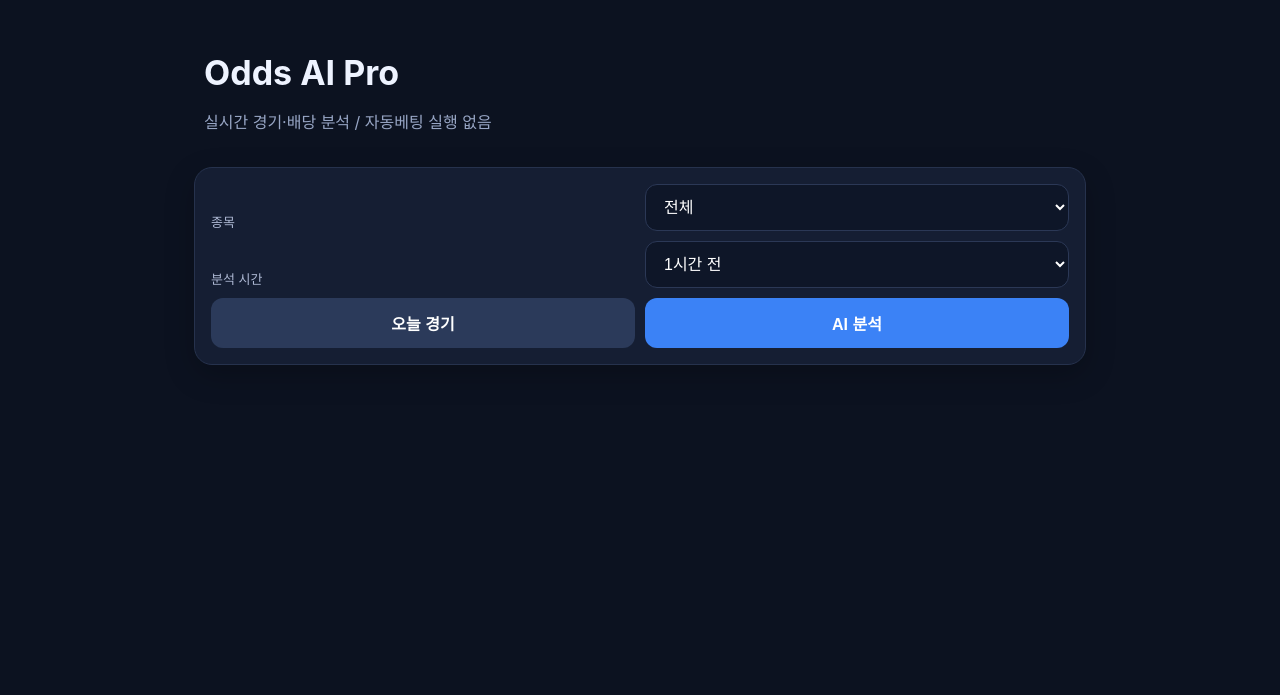
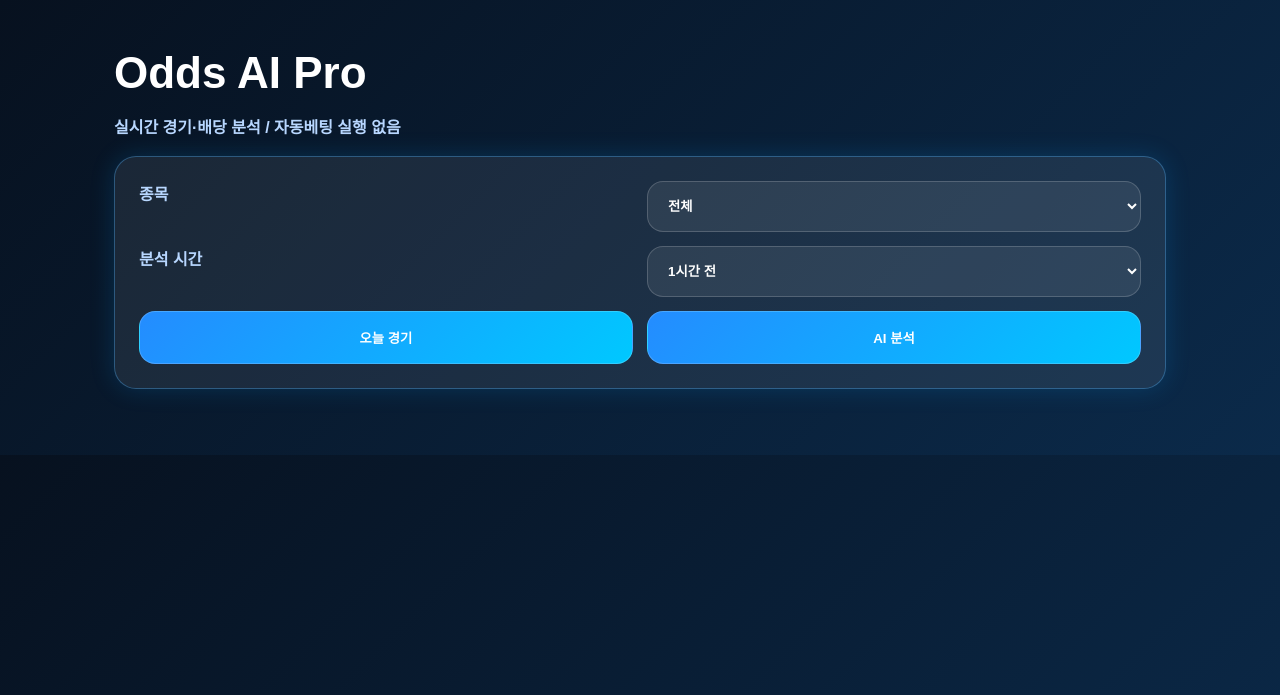
Before and after one commit to sweetlimhae/Odds-AI-V4, a Flask app: page / in a window 1280 px wide. Shown: the top 695 px of the page. Run offline with Flask 3, Linux system fonts and the light colour scheme.

Commit message:
Update style.css

```diff
--- a/static/style.css
+++ b/static/style.css
@@ -1,29 +1,108 @@
-* { box-sizing: border-box; }
-body { margin: 0; font-family: -apple-system, BlinkMacSystemFont, "Segoe UI", sans-serif; background: #0c1220; color: #eef3ff; }
-.wrap { max-width: 920px; margin: 0 auto; padding: 24px 14px 60px; }
-.hero { padding: 28px 10px 18px; }
-.hero h1 { margin: 0; font-size: 34px; }
-.hero p { color: #98a6c5; }
-.panel, .card { background: #151e33; border: 1px solid #26324d; border-radius: 18px; padding: 16px; box-shadow: 0 10px 30px rgba(0,0,0,.22); }
-.controls { display: grid; gap: 10px; grid-template-columns: 1fr 1fr; align-items: end; }
-label { color: #aeb9d4; font-size: 13px; }
-select, button { width: 100%; border: 0; border-radius: 12px; padding: 13px 14px; font-size: 16px; }
-select { background: #0e1628; color: #fff; border: 1px solid #2b3856; }
-button { background: #2b3a5a; color: #fff; font-weight: 700; cursor: pointer; }
-button.primary { background: #3b82f6; }
-.status { margin: 14px 0; }
-.notice { padding: 12px 14px; border-radius: 12px; background: #1e2b47; color: #cbd8ff; }
-.results { display: grid; gap: 14px; margin-top: 14px; }
-.card h2 { margin: 6px 0 10px; }
-.card h3 { margin: 8px 0; }
-.tag { display: inline-block; font-size: 12px; color: #b7c6e8; background: #202b45; border-radius: 999px; padding: 5px 9px; }
-.markets { display: flex; flex-wrap: wrap; gap: 8px; margin-top: 10px; }
-.markets span { background: #0f172a; border: 1px solid #2d3a59; border-radius: 999px; padding: 8px 10px; }
-.markets small { color: #93a4c8; }
-.highlight { border-color: #3b82f6; }
-.danger { border-color: #ef4444; }
-.score-row { display: flex; gap: 10px; flex-wrap: wrap; margin: 8px 0 14px; }
-.score-row b { background: #0f172a; border-radius: 10px; padding: 8px 10px; }
-.pick { border-top: 1px solid #2b3856; padding-top: 12px; margin-top: 12px; }
-.reason { color: #aeb9d4; }
-@media (max-width: 620px) { .controls { grid-template-columns: 1fr; } .hero h1 { font-size: 28px; } }
+*{box-sizing:border-box}
+body{
+  margin:0;
+  font-family:Arial,"Noto Sans KR",sans-serif;
+  background:linear-gradient(135deg,#07111f,#0b2a4a);
+  color:#fff;
+}
+.wrap{max-width:1100px;margin:0 auto;padding:48px 24px}
+.hero h1{font-size:44px;margin:0 0 12px}
+.hero p{color:#b8d7ff;font-weight:700}
+.panel,.card,.notice{
+  background:rgba(255,255,255,.08);
+  border:1px solid rgba(80,180,255,.35);
+  border-radius:22px;
+  padding:24px;
+  margin:18px 0;
+  box-shadow:0 0 24px rgba(0,160,255,.18);
+}
+.controls{
+  display:grid;
+  grid-template-columns:1fr 1fr;
+  gap:14px;
+}
+label{font-weight:800;color:#b8d7ff}
+select,button{
+  width:100%;
+  padding:16px;
+  border-radius:16px;
+  border:1px solid rgba(255,255,255,.18);
+  background:rgba(255,255,255,.08);
+  color:#fff;
+  font-weight:800;
+}
+button{
+  cursor:pointer;
+  background:linear-gradient(135deg,#248cff,#00c8ff);
+}
+button:hover{filter:brightness(1.15)}
+.card.highlight{
+  border-color:#18d7ff;
+  box-shadow:0 0 30px rgba(0,200,255,.35);
+}
+.card h2{font-size:30px;margin:0 0 16px}
+.pick{
+  margin-top:22px;
+  padding:22px;
+  border-radius:18px;
+  background:rgba(0,0,0,.18);
+  border:1px solid rgba(255,255,255,.12);
+}
+.tag,.rank{
+  display:inline-block;
+  padding:8px 12px;
+  margin-bottom:10px;
+  border-radius:999px;
+  background:rgba(0,200,255,.18);
+  color:#bff3ff;
+  font-weight:900;
+}
+.summary-grid{
+  display:grid;
+  grid-template-columns:repeat(4,1fr);
+  gap:12px;
+  margin:18px 0;
+}
+.summary-grid div{
+  padding:14px;
+  border-radius:14px;
+  background:rgba(255,255,255,.08);
+}
+.summary-grid small{
+  display:block;
+  color:#b8d7ff;
+  margin-bottom:6px;
+}
+.summary-grid b{font-size:20px}
+.meter{
+  width:100%;
+  height:12px;
+  background:rgba(255,255,255,.14);
+  border-radius:999px;
+  overflow:hidden;
+  margin:12px 0 6px;
+}
+.meter-fill{
+  height:100%;
+  background:linear-gradient(90deg,#00ff88,#00d4ff);
+}
+.reason{
+  color:#d5ecff;
+  line-height:1.7;
+  font-weight:700;
+}
+.market{
+  display:flex;
+  gap:10px;
+  flex-wrap:wrap;
+  padding:12px;
+  margin:10px 0;
+  border-radius:14px;
+  background:rgba(255,255,255,.08);
+}
+@media(max-width:700px){
+  .wrap{padding:28px 14px}
+  .controls{grid-template-columns:1fr}
+  .summary-grid{grid-template-columns:1fr 1fr}
+  .hero h1{font-size:34px}
+}
```
